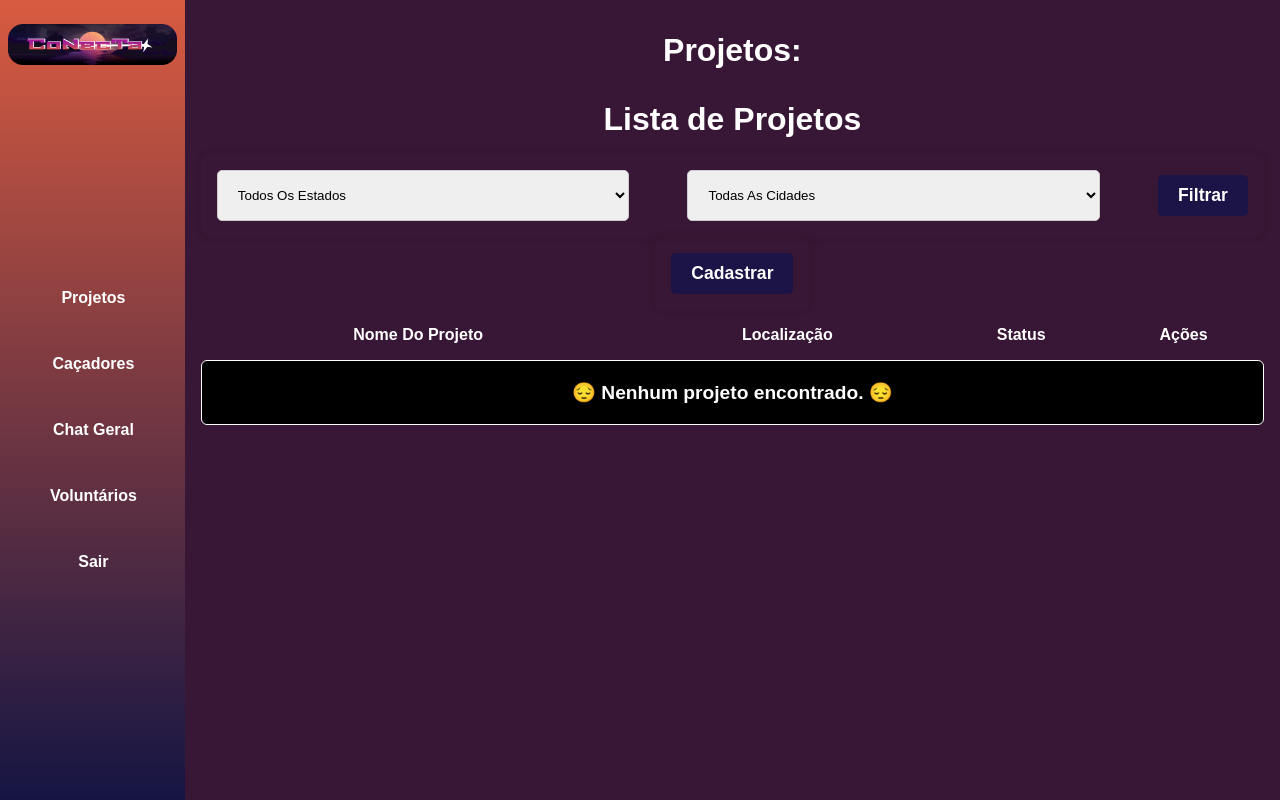
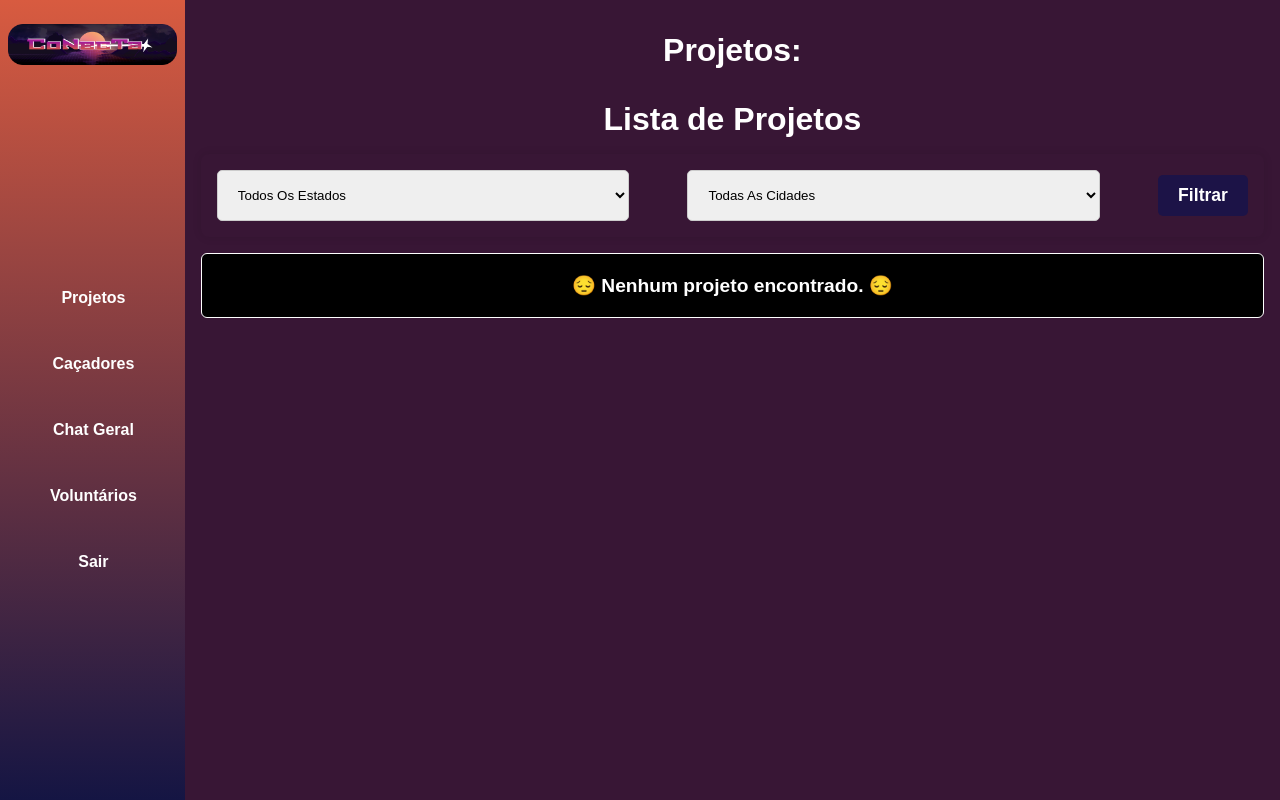
Before and after one commit to dan-albuquerque/conectaP, a Django app: page /projetos/ in a window 1280 px wide. Run offline with Django 4.2, Linux system fonts and the light colour scheme; the visitor is signed in with stand-in values (Sample User, id 1); data that the repository does not hold is empty.

Commit message:
Update projetos.html

```diff
--- a/templates/paginas/projetos.html
+++ b/templates/paginas/projetos.html
@@ -28,28 +28,16 @@
         <input type="submit" value="Filtrar">
     </form>
 
-    <div class="botao-cadastro-projeto">
-        <form action="{% url 'cadastro_projetos' %}" method="GET">
-            <input type="submit" value="Cadastrar" id="botao-cadastro_projeto" class="botao-cadastro-projeto">
-        </form>
-    </div>
 
 
     <table class="tabela_projetos">
-        <thead>
-            <tr>
-                <th>Nome do Projeto</th>
-                <th>Localização</th>
-                <th>Status</th>
-                <th>Ações</th>
-            </tr>
-        </thead>
+
         <tbody>
             {% if projetos %}
                 {% for projeto in projetos %}
                     <tr>
                         <td class="nome-projeto">{{ projeto.name }}</td>
-                        <td class="localizacao-projeto">{{ projeto.cidade }}, {{ projeto.estados }}</td>
+                        <td class="localizacao-projeto"> {{ projeto.estados }}</td>
                         <td>
                             <div class="availability">
                                 {% if projeto.ativo %}
@@ -59,9 +47,8 @@
                                 {% endif %}
                             </div>
                         </td>
-                        <td>
-                            <!-- Botão para visualizar o projeto -->
-                            <a href="{% url 'visualizar_projeto' id=projeto.id %}" class="btn btn-info">Visualizar</a>
+                        <td>Visualizar
+                            <a href="{% url 'visualizar_projeto' id=projeto.id %}" class="Visualizar-projeto"></a>
                         </td>
                     </tr>
                 {% endfor %}
```
